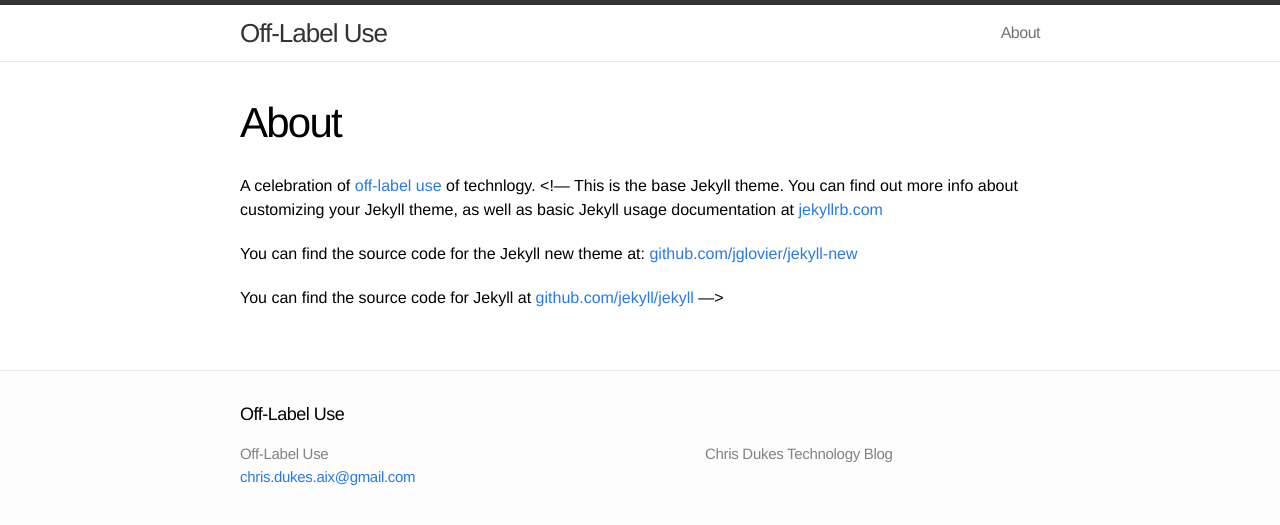
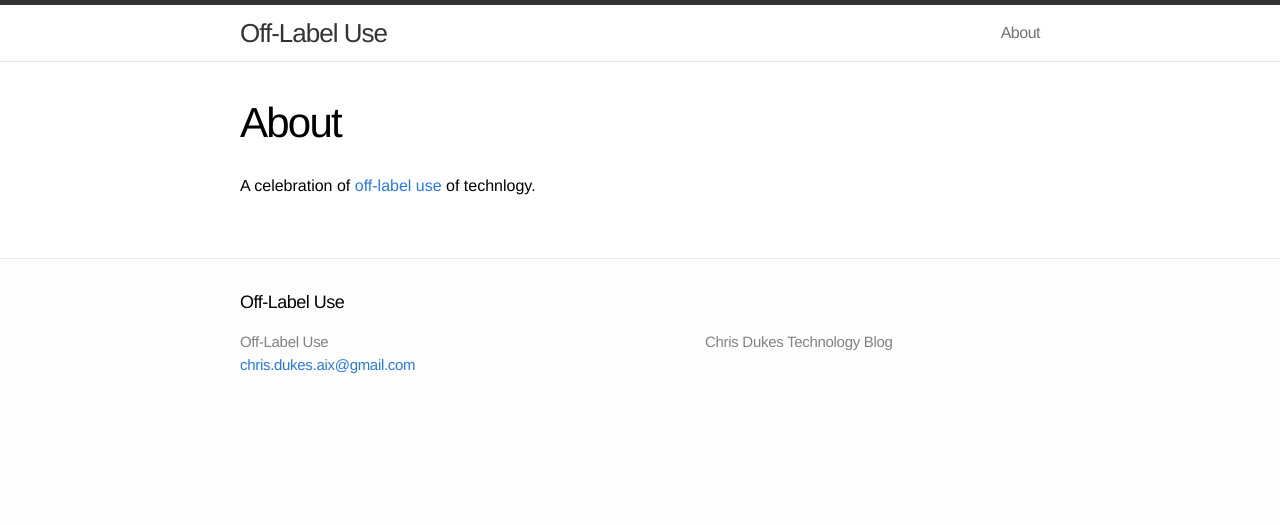
Before and after one commit to cdd-aix/cdd-aix.github.io, a Jekyll site: the page built from about.md, in a window 1280 px wide. Shown: the top 525 px of the page. Built offline with Jekyll 4.4.1, drawn with Linux system fonts in a browser that asks for light colours.

Commit message:
Remove comment... it was leaking through.

```diff
--- a/about.md
+++ b/about.md
@@ -5,10 +5,3 @@
 ---
 
 A celebration of [off-label use](https://en.wikipedia.org/wiki/Off-label_use) of technlogy.
-<!---
-This is the base Jekyll theme. You can find out more info about customizing your Jekyll theme, as well as basic Jekyll usage documentation at [jekyllrb.com](http://jekyllrb.com/)
-
-You can find the source code for the Jekyll new theme at: [github.com/jglovier/jekyll-new](https://github.com/jglovier/jekyll-new)
-
-You can find the source code for Jekyll at [github.com/jekyll/jekyll](https://github.com/jekyll/jekyll)
---->
```
